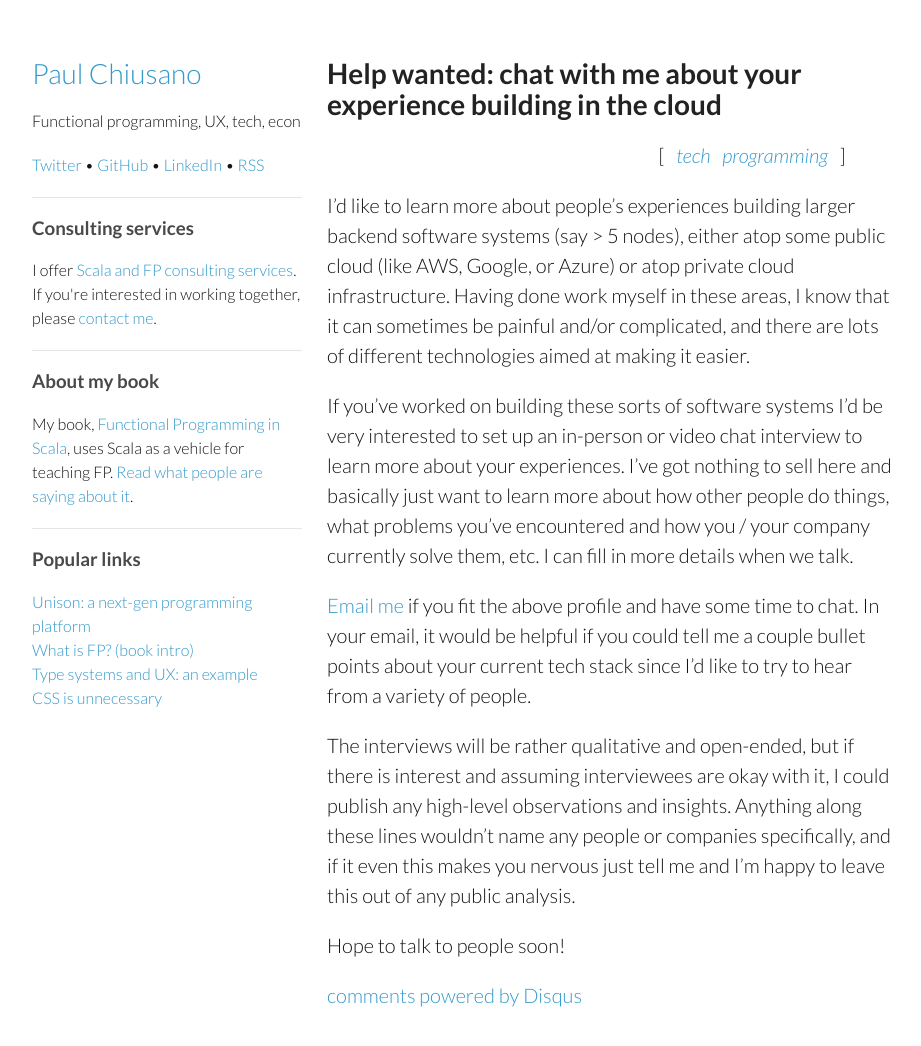
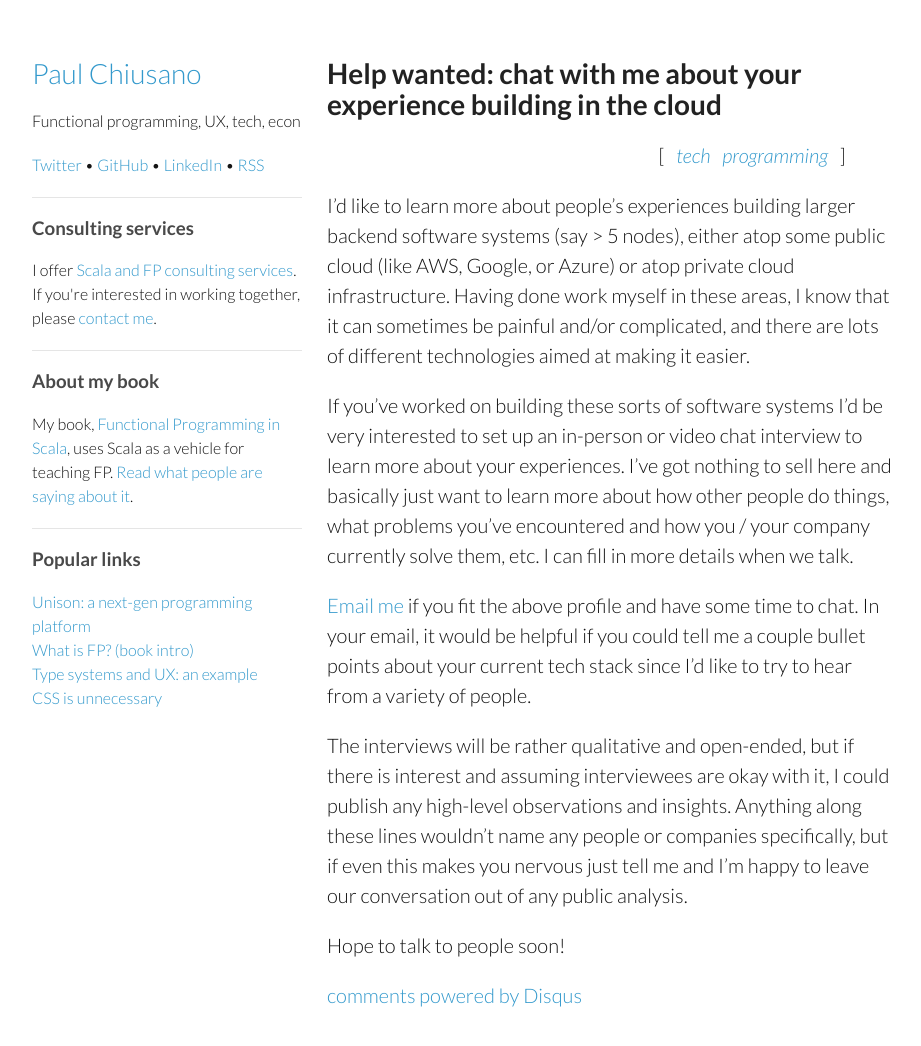
Before and after one commit to pchiusano/pchiusano.github.io, a Jekyll site: the page built from _posts/2016-11-07-cloud.markdown, in a window 1280 px wide and 1060 px high. Shown: the top 1046 px of the window, without its empty margins (178-1099 px from the left). Built offline with Jekyll 4.4.1, drawn with Linux system fonts in a browser that asks for light colours; comment, search, counter and statistics services are not loaded.

Commit message:
Update 2016-11-07-cloud.markdown

```diff
--- a/_posts/2016-11-07-cloud.markdown
+++ b/_posts/2016-11-07-cloud.markdown
@@ -10,6 +10,6 @@ If you've worked on building these sorts of software systems I'd be very interes
 
 [Email me](mailto:paul.chiusano@gmail.com) if you fit the above profile and have some time to chat. In your email, it would be helpful if you could tell me a couple bullet points about your current tech stack since I'd like to try to hear from a variety of people.
 
-The interviews will be rather qualitative and open-ended, but if there is interest and assuming interviewees are okay with it, I could publish any high-level observations and insights. Anything along these lines wouldn't name any people or companies specifically, and if it even this makes you nervous just tell me and I'm happy to leave this out of any public analysis.
+The interviews will be rather qualitative and open-ended, but if there is interest and assuming interviewees are okay with it, I could publish any high-level observations and insights. Anything along these lines wouldn't name any people or companies specifically, but if even this makes you nervous just tell me and I'm happy to leave our conversation out of any public analysis.
 
 Hope to talk to people soon!
```
